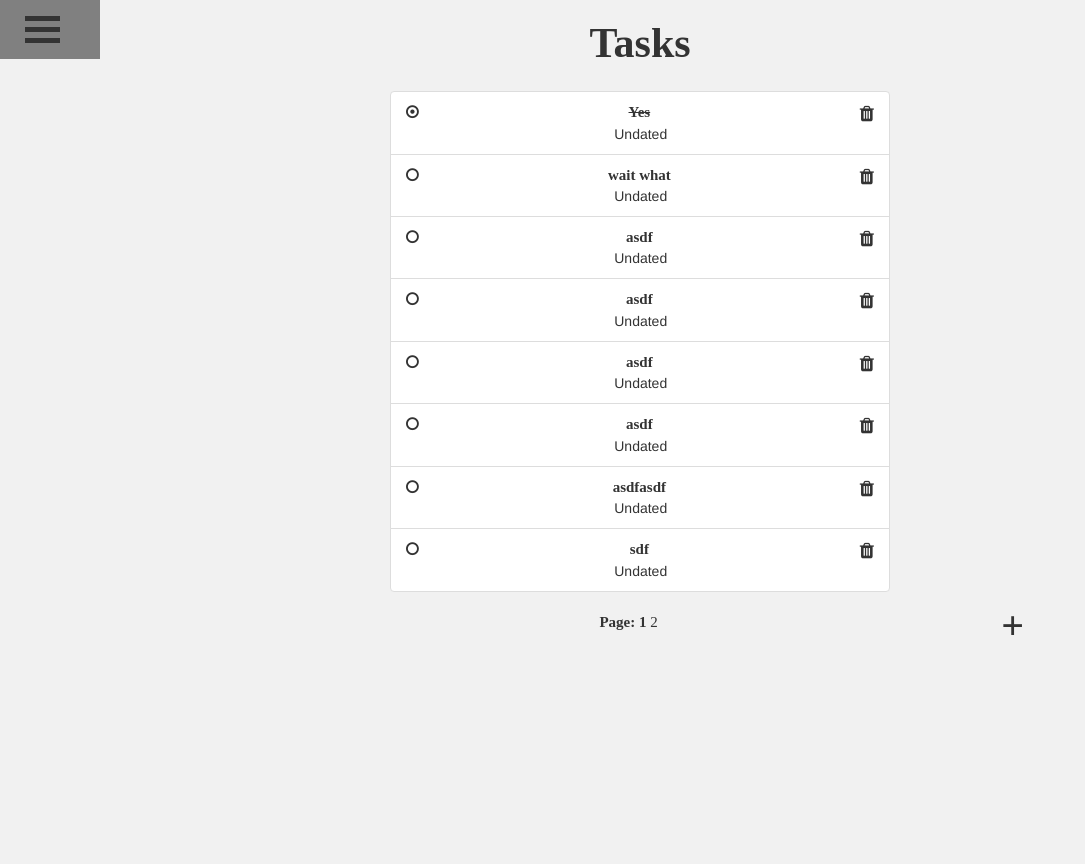
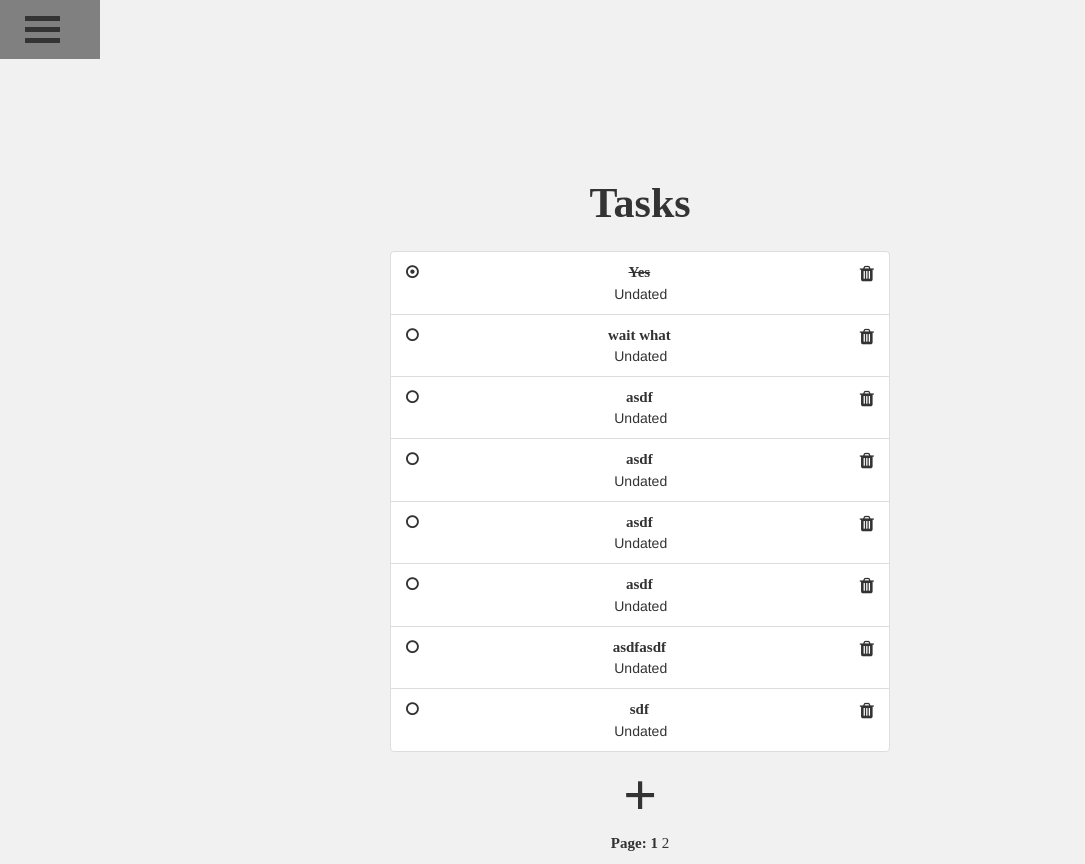
Before and after one commit to jorgerivero3/project-3, a Flask app: page /todo_list in a window 1280 px wide. Shown: the whole page, without its empty margins (0-1085 px from the left). Before the commit the page ends 635 px from the top, so only its background shows below. Run offline with Flask 2, Linux system fonts and the light colour scheme; a user stored in the database is signed in; data comes from the database, SQL or seed files in the repository; both versions use the stored data as it was after the commit; data that the repository does not hold is empty; parts of the project's set-up code (start-up, migrations or seed data) failed here and were passed over; some libraries are stand-ins or nearby versions; some web fonts are replaced.

Commit message:
formatting with buttons

```diff
--- a/Application/static/style.css
+++ b/Application/static/style.css
@@ -122,6 +122,17 @@ body {
   top: -15px;
   right: 20%;
 }
+
+.addButton{
+  background-color: Transparent;
+  background-repeat:no-repeat;
+  border: none;
+  cursor:pointer;
+  overflow: hidden;
+  font-size: 60px;
+  height: 60px;
+}
+
 #email #username {
   width: 300px;
 }
@@ -129,15 +140,13 @@ body {
 .theForm {
   font-family: 'blanch';
   color: #333333;
+  padding-left: 5px;
 }
 .intro {
   padding: 0 100px 0;
   max-width: 900px;
 }
-.form-control {
-  margin: 0;
-  padding: 0;
-}
+
 #due {
   position: absolute;
   margin: 0 62% 0 ;
@@ -204,8 +213,6 @@ input:focus:-ms-input-placeholder { color:transparent; }
 .dropdown {
   position: absolute;
   display: inline-block;
-
-
 }
 .dropdown-content .close-btn{
     position: absolute;
@@ -226,8 +233,6 @@ input:focus:-ms-input-placeholder { color:transparent; }
   padding-top: 60px;
   transition: 0.5s ease-out;
   transition: 0.5s ease-in;
-
-
 }
 .dropdown-content a {
   color: black;
--- a/Application/templates/calendar.html
+++ b/Application/templates/calendar.html
@@ -10,7 +10,7 @@
 <!---calendar view--->
 <div id="main">
 	<div id="calendar" style="position: relative; background:white; width:85%; margin:0 auto; padding:30px; top:-30px; left:-30px; border-radius: 4px; border: 1px solid rgb(222, 222, 222);"></div>
-<div style="position:relative; top:-715px; left:30px; float: right;">
+	<div style="position:relative; float: right; top: -715px; padding: 0 50px">
 		<form method='GET' action ='/task/new'><button href="/task/new" class="addButton">+</button></form>
 	</div>
 
--- a/Application/templates/layout.html
+++ b/Application/templates/layout.html
@@ -96,6 +96,7 @@
 			<a href="/register">Register</a>
 		{% endif %}
 	</div>
+
 	<div id="content" style="margin: 0 50px">
 	 	{% with messages = get_flashed_messages(with_categories=true) %}
 			{% if messages %}
@@ -110,7 +111,7 @@
 			{% endif %}
 		{% endwith %}
 	</div>
-
+	<br><br><br><br><br><br><br><br>
 	{% block content %}{% endblock %}
 
 </body>
--- a/Application/templates/newItem.html
+++ b/Application/templates/newItem.html
@@ -19,13 +19,12 @@
 				{{ form.description(class="form-control", placeholder="Brief description") }}<br>
 			</div>
 
-
 			<p style='text-align: center;'><button type="button" onclick="show();" id='btn'>+ Add Deadline</button><br><br></p>
 
 			<!-- Date picker -->
 			<div class="form-group" id="datetimepicker">
 				{{ form.due() }}
-				<br>
+				<br><br><br>
 			</div>
 
 			<div class="form-group">
--- a/Application/templates/todo_list.html
+++ b/Application/templates/todo_list.html
@@ -2,8 +2,6 @@
 {% block content %}
 
 <link rel="stylesheet" href="https://cdnjs.cloudflare.com/ajax/libs/font-awesome/4.7.0/css/font-awesome.min.css">
-
-
 
 <!---to do list--->
 <div align="center">
@@ -16,25 +14,21 @@
     <div class="list-group-flush" id="tasks" style="padding-top: 15px">
 		{% for task in tasks.items %}
             <div class="list-group-item list-group-item-primary">
-
 				<a href="/task/{{ task.id }}/delete" style="float: right; font-size: 18px"><i class="fa fa-trash"></i></a>
-
-
-
 				{% if task.complete %}
 	                <a href="/task/{{ task.id }}/complete" style="float: left">
 						<div id="checking" onclick="checked(this)">
 							<i class="fa fa-dot-circle-o"></i>
 						</div>
 					</a>
-	            		<a style="text-decoration: line-through;" href="{{ url_for('view', task_id=task.id )}}" target="_blank">{{ task.title }}</a><br>
+	            	<a style="text-decoration: line-through;" href="{{ url_for('view', task_id=task.id )}}" target="_blank">{{ task.title }}</a><br>
 				{% else %}
 					<a href="/task/{{ task.id }}/complete" style="float: left">
 						<div id="checking" onclick="checked(this)">
 							<i class="fa fa-circle-o"></i>
 						</div>
 					</a>
-						<a style="text-decoration: none;" href="{{ url_for('view', task_id=task.id )}}" target="_blank">{{ task.title }}</a><br>
+					<a style="text-decoration: none;" href="{{ url_for('view', task_id=task.id )}}" target="_blank">{{ task.title }}</a><br>
 				{% endif %}
 
 
@@ -43,13 +37,17 @@
 				{% else %}
 					&nbsp;&nbsp;&nbsp;&nbsp;Undated<br>
 				{% endif %}
-	            </div>
+	        </div>
 		{% endfor %}
     </div>
-            </div>
+</div>
 
-    <br>
-    <form method='GET' action ='/task/new'><a href="/task/new" class="addtask">+</a></form>
+<div align="center" style="padding-bottom: 15px;">
+    <form method='GET' action ='/task/new'>
+   		<button href="/task/new" class="addButton">+</button>
+   	</form>
+</div>
+
     <p align="center">Page:
     {% for page_num in tasks.iter_pages(left_edge=1, right_edge=1, left_current=1, right_current=2) %}
     	{% if page_num %}
```
Also changed, not shown: Application/app.db. Lines whose indentation alone changed are shown as unchanged.
